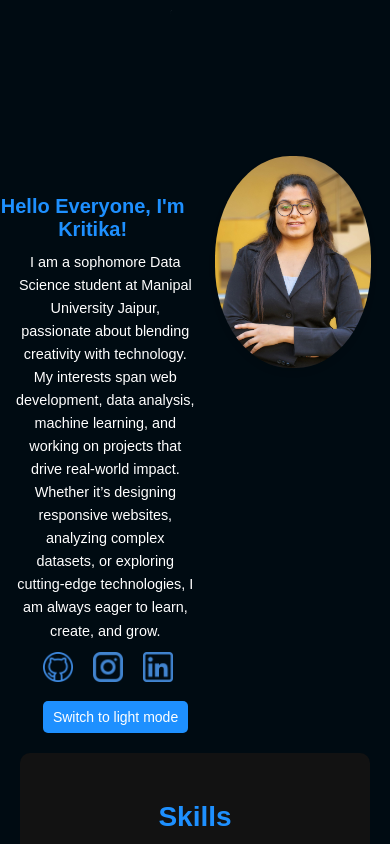
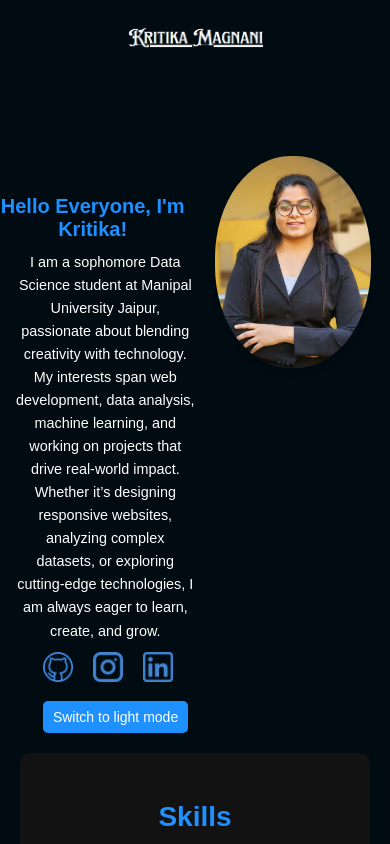
Before and after one commit to kritika0818/portfolio, a plain HTML site: page index.html in a window 390 px wide. Shown: the top 844 px of the page. Drawn offline with nearby package versions, Linux system fonts and the light colour scheme; a script that the page names is missing.

Commit message:
Update styles.css

```diff
--- a/styles.css
+++ b/styles.css
@@ -672,7 +672,7 @@
 
 @media only screen and (max-width: 480px) {
     .header {
-        height: 20px;
+        height: 10%;
     }
 
     .header-img {
```
